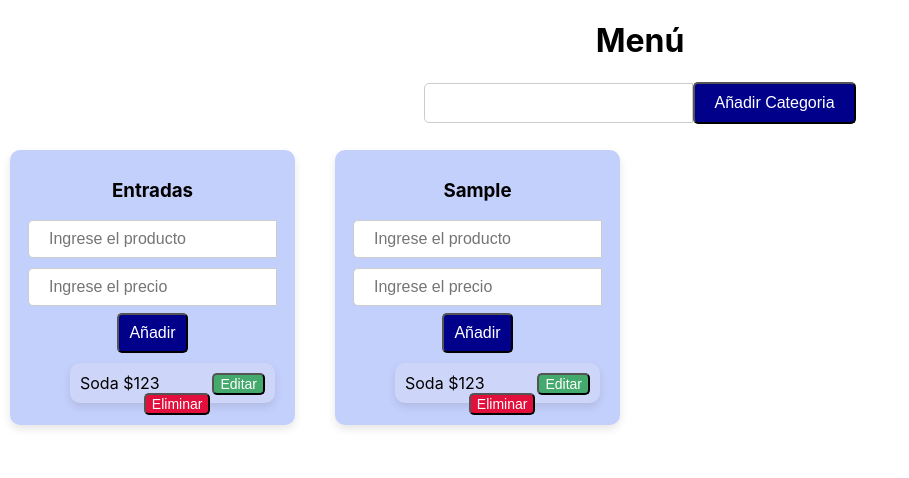
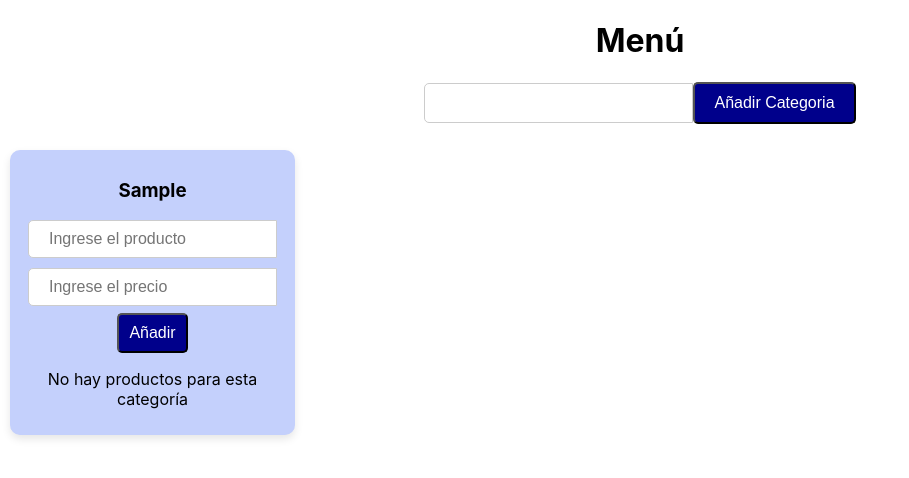
Before and after one commit to JessiLopezObando/createMenu, a React (Create React App) app: page / in a window 1280 px wide. Both pictures are taken after typing "Sample" into the empty fields and a click on the input "Añadir Categoria". Shown: the top 478 px of the page, without its empty margins (0-909 px from the left). Built offline with nearby package versions, Linux system fonts and the light colour scheme.

Commit message:
State productsByCategory and productForm inside ProducList component, Deleted comments

```diff
--- a/src/App.js
+++ b/src/App.js
@@ -7,7 +7,7 @@ import CategoriesList from "components/CategoriesList";
 function App() {
 
 
-    const [categories, setCategories] = useState([{id:1,label:'Entradas'}])
+    const [categories, setCategories] = useState([])
 
   return (
     <div className="App">
--- a/src/components/CategoriesList/index.jsx
+++ b/src/components/CategoriesList/index.jsx
@@ -1,13 +1,8 @@
-import React, {useState} from "react";
-import ProductForm from "components/ProductForm";
+import React from "react";
 import ProductsList from "components/ProductsList";
 
 
 const CategoriesList = ({categories}) =>{
-
-    const [productsByCategory, setProductsByCategory] = useState({
-        1: [{label: 'Soda', price:123, id: 1}]
-    })
 
     return(
         <ul className="categoriesList">
@@ -15,12 +10,7 @@ const CategoriesList = ({categories}) =>{
                 categories.map((category) =>(
                         <li key={category.id} className="cardCategories">
                             <h3>{category.label}</h3>
-                            <ProductForm
-                                productsByCategory={productsByCategory}
-                                setProductsByCategory={setProductsByCategory}
-                                categoryId={category.id}
-                            />
-                            <ProductsList productsByCategory={productsByCategory[category.id] || []} setProductsByCategory ={setProductsByCategory} categoryId={category.id} />
+                            <ProductsList categoryId={category.id} />
                         </li>
                     )
                 )
--- a/src/components/ProductCard/index.jsx
+++ b/src/components/ProductCard/index.jsx
@@ -5,28 +5,43 @@ const ProductCard = ({product, setProductsByCategory, categoryId}) => {
 
     const [editState, setEditState] = useState(false)
 
+
+
     const clickButtonEdit = () =>{
         setEditState(!editState)
     }
 
-    console.log(categoryId);
     const handleProductDelete = (productId) => {
-        setProductsByCategory((previousProducts) =>
-            previousProducts[categoryId].filter((product) => productId !== product.id)
-        )
+        setProductsByCategory((previousProducts) => {
+            return {
+                ...previousProducts,
+                [categoryId]: previousProducts[categoryId].filter((product) => productId !== product.id)
+            }
+        })
     }
 
+
+
     return (
+        <ul>
             <li className="product-card">
                 {product.label} ${product.price}
-            <button className="button-edit" onClick={clickButtonEdit}>Editar</button>
-            <button className="button-delete" onClick={() => handleProductDelete(product.id)}>Eliminar</button>
+                <button className="button-edit" onClick={clickButtonEdit}>
+                    Editar
+                </button>
+                <button className="button-delete" onClick={() => handleProductDelete(product.id)}>
+                    Eliminar
+                </button>
                 <div className="form-product-edit" >
                     {editState && (
                         <ProductForm product={product}/>
                     )}
                 </div>
             </li>
+
+        </ul>
+
+
     )
 }
 
--- a/src/components/ProductForm/index.jsx
+++ b/src/components/ProductForm/index.jsx
@@ -1,6 +1,6 @@
 import React, {useState} from "react";
 
-const ProductForm = ({setProductsByCategory, categoryId, product}) =>{
+const ProductForm = ({productsByCategory, setProductsByCategory, categoryId, product}) =>{
 
     const [inputProduct, setInputProduct] = useState(product?.label || '')
     const [inputPriceProduct, setInputPriceProduct] = useState(product?.price || '')
@@ -22,7 +22,6 @@ const ProductForm = ({setProductsByCategory, categoryId, product}) =>{
                     id: productId,
                     label: inputProduct,
                     price: inputPriceProduct,
-                    categoryId: categoryId
                 }
 
                 setProductsByCategory((prevProductsByCategory) =>{
@@ -37,6 +36,8 @@ const ProductForm = ({setProductsByCategory, categoryId, product}) =>{
             }
 
     }
+
+    console.log(productsByCategory);
 
     return(
     <>
--- a/src/components/ProductsList/index.jsx
+++ b/src/components/ProductsList/index.jsx
@@ -1,20 +1,36 @@
-import React from "react";
-import ProductCard from "components/ProductCard";
+import React, {useState} from "react"
+import ProductCard from "components/ProductCard"
+import ProductForm from "components/ProductForm"
 
-const ProductsList = ({productsByCategory, setProductsByCategory, categoryId}) =>{
+const ProductsList = ({ categoryId }) => {
+    const [productsByCategory, setProductsByCategory] = useState([])
 
-    console.log(productsByCategory);
-    console.log(categoryId);
+    const productsInCategory = productsByCategory[categoryId] || []
 
-    return(
-        <ul className="productsList">
+    console.log(productsInCategory)
 
-                {
-                    productsByCategory.map((product) =>(
-                            <ProductCard key={product.id} product={product} setProductsByCategory={setProductsByCategory} categoryId={categoryId} />
-                    ))
-                }
-        </ul>
+    return (
+       <div>
+           <ProductForm
+               productsByCategory={productsByCategory}
+               setProductsByCategory={setProductsByCategory}
+               categoryId={categoryId}
+           />
+           {productsInCategory.length > 0 ? (
+               productsInCategory.map((product) => (
+                   <ProductCard
+                       key={product.id}
+                       product={product}
+                       setProductsByCategory={setProductsByCategory}
+                       categoryId={categoryId}
+                   />
+               ))
+           ) : (
+               <p>No hay productos para esta categoría</p>
+           )}
+       </div>
+
+
     )
 }
 
```
Lines whose indentation alone changed are shown as unchanged.
